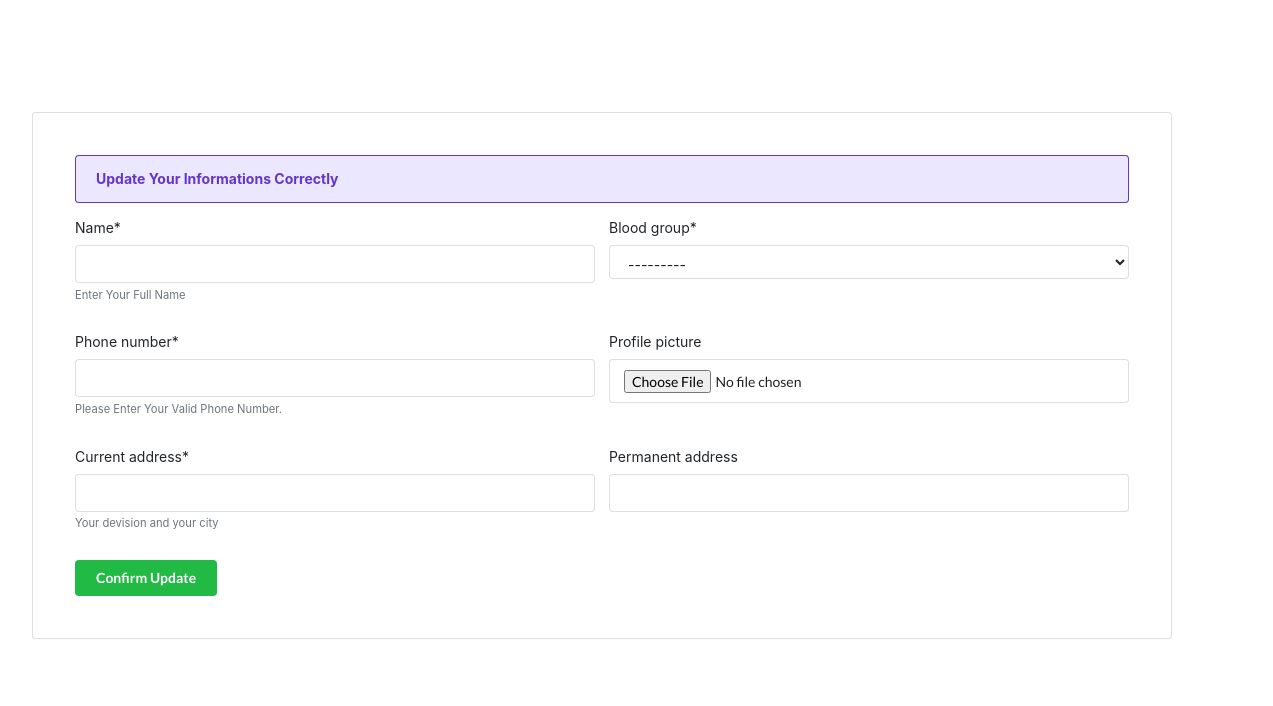
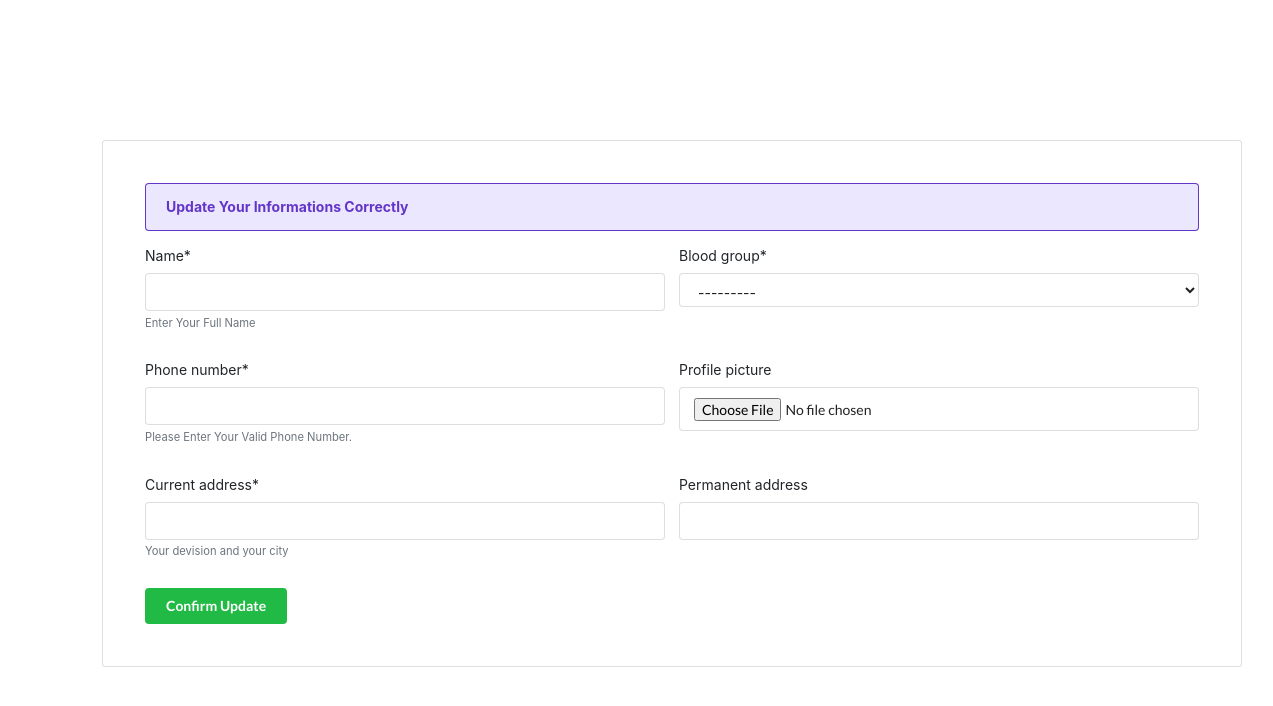
Before and after one commit to mohammadfayaj/Django-Donatory, a Django app: template templates/donatory/edit.html in a window 1536 px wide. Shown: the top 706 px of the page, without its empty margins (80-1353 px from the left). Run offline with Django 3.2, Linux system fonts and the light colour scheme; the template is opened without the code that fills it: values that come from a table or form of the project are taken from there, others are empty; some libraries are stand-ins or nearby versions.

Commit message:
Update edit.html

```diff
--- a/templates/donatory/edit.html
+++ b/templates/donatory/edit.html
@@ -2,15 +2,18 @@
 {% load crispy_forms_tags %}
 
 {% block content %}
-
 <style>
     #div_id_phone_number #tel_1 {
         margin: 1rem 0rem 0rem 0rem;
       }
+
+    @media only screen and (min-width: 1400px) and (max-width: 1600px) {
     .card{
-        margin-top: 8rem;
-        margin-left: 8rem;
+        margin-top: 10rem;
+        margin-left: 13rem;
         position: absolute;
+        }
+
     }
 </style>
 
```
